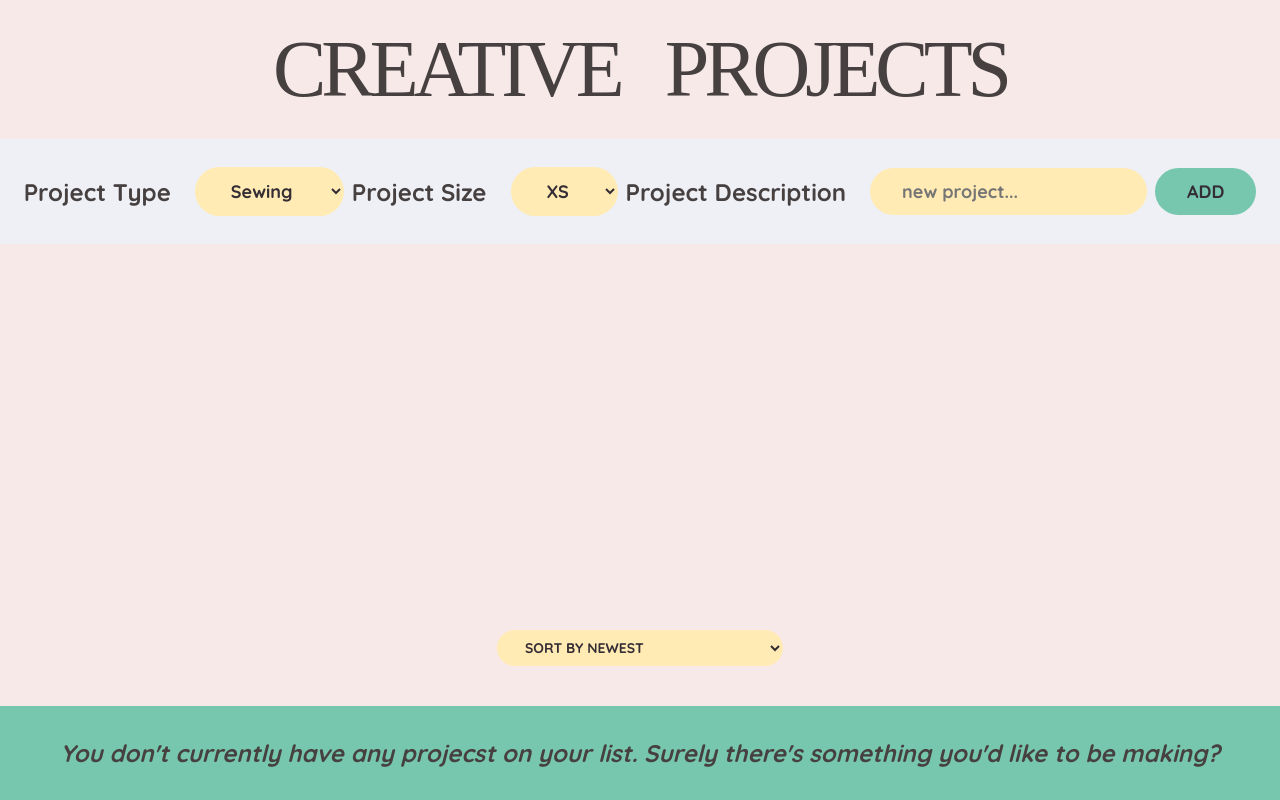
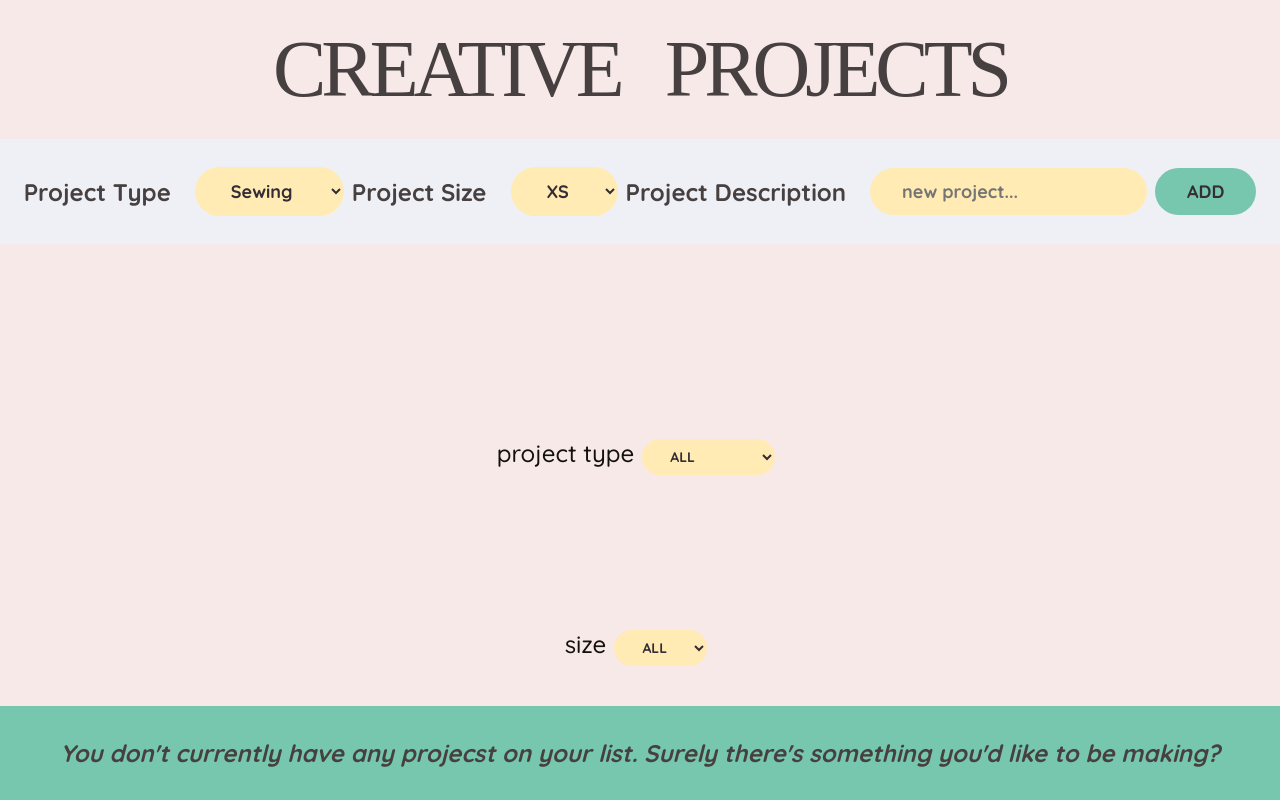
Before and after one commit to leah-massey/Creative-Project-Planner, a React (Create React App) app: page / in a window 1280 px wide. Built offline with nearby package versions, Linux system fonts and the light colour scheme.

Commit message:
Project status dropdown created but also not working yet. Commented out in code, to be revisited.

```diff
--- a/src/App.js
+++ b/src/App.js
@@ -110,17 +110,71 @@ function Form({ onAddProjects }) {
     </form>
   );
 }
+
 function ProjectList({ projects, onDeleteProject, onToggleProject }) {
-  const [sortBy, setSortBy] = useState("newest");
+  const [sortByType, setSortByType] = useState("allTypes");
+  const [sortBySize, setSortBySize] = useState("allSizes");
+  // const [sortByStatus, setSortByStatus] = useState("all");
+  // const [sortByDate, setSortByDate] = useState("newest");
 
   let sortedProjects;
-  // refcator using case???
-  if (sortBy === "newest") sortedProjects = projects;
-  if (sortBy === "oldest") sortedProjects = [...projects].reverse();
-  if (sortBy === "sewing")
-    sortedProjects = projects.filter(
-      (project) => project.projectType === "Sewing"
-    );
+
+  //* sorting by date not currently working 👇🏻
+  // if (sortByDate === "newest") sortedProjects = projects;
+  // if (sortByDate === "oldest") sortedProjects = projects.slice().reverse();
+
+  //* sorting by status not currently working
+  // if (sortByStatus === "all") sortedProjects = projects;
+  // if (sortByStatus === "incomplete")
+  //   sortedProjects = projects
+  //     .slice()
+  //     .sort((a, b) => Number(!a.complete) - Number(!b.complete));
+
+  // sorting by type
+  if (sortByType === "allTypes") sortedProjects = projects;
+
+  if (sortByType === "sewing")
+    sortedProjects = projects
+      .slice()
+      .filter((project) => project.projectType === "Sewing");
+
+  if (sortByType === "coding")
+    sortedProjects = projects
+      .slice()
+      .filter((project) => project.projectType === "Coding");
+  if (sortByType === "art")
+    sortedProjects = projects
+      .slice()
+      .filter((project) => project.projectType === "Art");
+  if (sortByType === "interior")
+    sortedProjects = projects
+      .slice()
+      .filter((project) => project.projectType === "Interior");
+  if (sortByType === "other")
+    sortedProjects = projects
+      .slice()
+      .filter((project) => project.projectType === "Other");
+
+  // sorting by project size
+  if (sortBySize === "xs")
+    sortedProjects = projects
+      .slice()
+      .filter((project) => project.projectSize === "XS");
+
+  if (sortBySize === "s")
+    sortedProjects = projects
+      .slice()
+      .filter((project) => project.projectSize === "S");
+
+  if (sortBySize === "m")
+    sortedProjects = projects
+      .slice()
+      .filter((project) => project.projectSize === "M");
+
+  if (sortBySize === "l")
+    sortedProjects = projects
+      .slice()
+      .filter((project) => project.projectSize === "L");
 
   return (
     <div className="list">
@@ -134,17 +188,68 @@ function ProjectList({ projects, onDeleteProject, onToggleProject }) {
           />
         ))}
       </ul>
+
+      {/*//* sort by date not currently working*/}
+      {/* <div className="actions">
+        <p>
+          by date
+          <select
+            value={sortByDate}
+            onChange={(e) => setSortByDate(e.target.value)}
+          >
+            <option value="newest">Newest</option>
+            <option value="oldest">Oldest</option>
+          </select>
+        </p>
+      </div> */}
+
+      {/* //* sort by status not currenlty working*/}
+      {/* <div className="actions">
+        <p>
+          project status
+          <select
+            value={sortByType}
+            onChange={(e) => setSortByStatus(e.target.value)}
+          >
+            <option value="all">All</option>
+            <option value="incomplete">incomplete</option>
+          </select>
+        </p>
+      </div> */}
+
+      {/* sort by type */}
       <div className="actions">
-        <select value={sortBy} onChange={(e) => setSortBy(e.target.value)}>
-          <option value="size">Sort by project size</option>
-          <option value="oldest">Sort by oldest</option>
-          <option value="newest">Sort by newest</option>
-          <option value="sewing">View only Sewing projects</option>
-          <option value="coding">View only Coding projects</option>
-          <option value="art">View only Art projects</option>
-          <option value="interior">View only Interior projects</option>
-          <option value="other">View only Other projects</option>
-        </select>
+        <p>
+          project type
+          <select
+            value={sortByType}
+            onChange={(e) => setSortByType(e.target.value)}
+          >
+            <option value="allTypes">All</option>
+            <option value="sewing">Sewing</option>
+            <option value="coding">Coding</option>
+            <option value="art">Art</option>
+            <option value="interior">Interior</option>
+            <option value="other">Other</option>
+          </select>
+        </p>
+      </div>
+
+      {/* sorting by size */}
+      <div className="actions">
+        <p>
+          size
+          <select
+            value={sortBySize}
+            onChange={(e) => setSortBySize(e.target.value)}
+          >
+            <option value="allSizes">All</option>
+            <option value="xs">XS</option>
+            <option value="s">S</option>
+            <option value="m">M</option>
+            <option value="l">L</option>
+          </select>
+        </p>
       </div>
     </div>
   );
```
